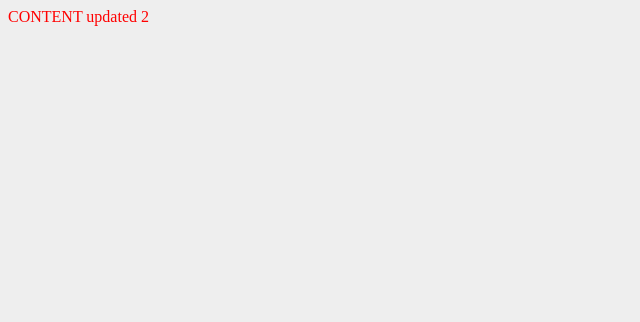
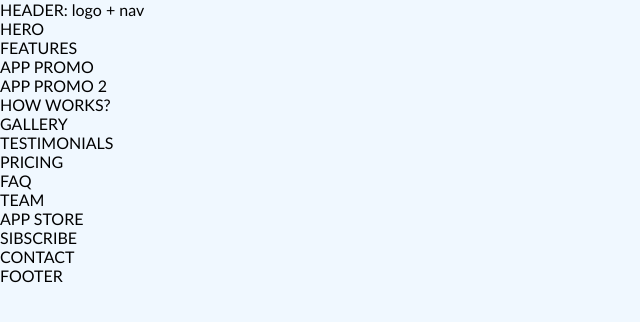
Before and after one commit to front-end-by-rimantas/19-grupe-portfolio, a website: page index.html in a window 1280 px wide. Shown: the whole page, without its empty margins (0-640 px from the left). Drawn offline with Linux system fonts and the light colour scheme.

Commit message:
Initial files

```diff
--- /dev/null
+++ b/css/components/reset.css
@@ -0,0 +1,12 @@
+html {
+    scroll-behavior: smooth;
+}
+
+body,
+body * {
+    margin: 0;
+    padding: 0;
+    vertical-align: top;
+    box-sizing: border-box;
+    font-family: 'Gill Sans', 'Gill Sans MT', Calibri, 'Trebuchet MS', sans-serif;
+}
--- /dev/null
+++ b/css/home-page.css
@@ -0,0 +1,24 @@
+/* reset/main */
+@import './components/reset.css';
+@import './components/layout.css';
+/* 3rd party components */
+/* your components */
+@import './components/button.css';
+@import './components/faq.css';
+@import './components/footer.css';
+@import './components/form.css';
+@import './components/gallery.css';
+@import './components/header.css';
+@import './components/hero-home.css';
+@import './components/pricing.css';
+@import './components/testimonials.css';
+
+/*
+***********************************************
+CUSTOM HOME PAGE STYLES GOES BELOW THIS COMMENT
+***********************************************
+*/
+
+body {
+    background-color: aliceblue;
+}
--- a/css/main.css
+++ /dev/null
@@ -1,4 +0,0 @@
-body {
-    background-color: #eee;
-    color: red;
-}
--- a/index.html
+++ b/index.html
@@ -5,13 +5,57 @@
     <meta charset="UTF-8">
     <meta name="viewport" content="width=device-width, initial-scale=1.0">
     <title>Portfolio</title>
-    <link rel="stylesheet" href="./css/main.css">
+    <link rel="stylesheet" href="./css/home-page.css">
 </head>
 
 <body>
-    CONTENT updated 2
+    <header>
+        HEADER: logo + nav
+    </header>
+    <div>
+        HERO
+    </div>
+    <div>
+        FEATURES
+    </div>
+    <div>
+        APP PROMO
+    </div>
+    <div>
+        APP PROMO 2
+    </div>
+    <div>
+        HOW WORKS?
+    </div>
+    <div>
+        GALLERY
+    </div>
+    <div>
+        TESTIMONIALS
+    </div>
+    <div>
+        PRICING
+    </div>
+    <div>
+        FAQ
+    </div>
+    <div>
+        TEAM
+    </div>
+    <div>
+        APP STORE
+    </div>
+    <div>
+        SIBSCRIBE
+    </div>
+    <div>
+        CONTACT
+    </div>
+    <footer>
+        FOOTER
+    </footer>
 
-    <script src="./js/index.js"></script>
+    <script src="./js/main-home.js" type="module"></script>
 </body>
 
 </html>
--- a/js/index.js
+++ /dev/null
@@ -1,8 +0,0 @@
-const a = 5;
-const b = 8;
-
-const sum = a * b;
-
-console.log(`${a} * ${b} = ${sum}`);
-console.log(`${a} * ${b} = ${sum}`);
-console.log(`${a} * ${b} = ${sum}`);
--- /dev/null
+++ b/js/main-home.js
@@ -0,0 +1 @@
+console.log('Importing modules...');
```
Also changed, not shown: css/components/button.css (added), css/components/faq.css (added), css/components/footer.css (added), css/components/form.css (added), css/components/gallery.css (added), css/components/header.css (added), css/components/hero-home.css (added), css/components/layout.css (added), css/components/pricing.css (added), css/components/testimonials.css (added), 1 other file.
